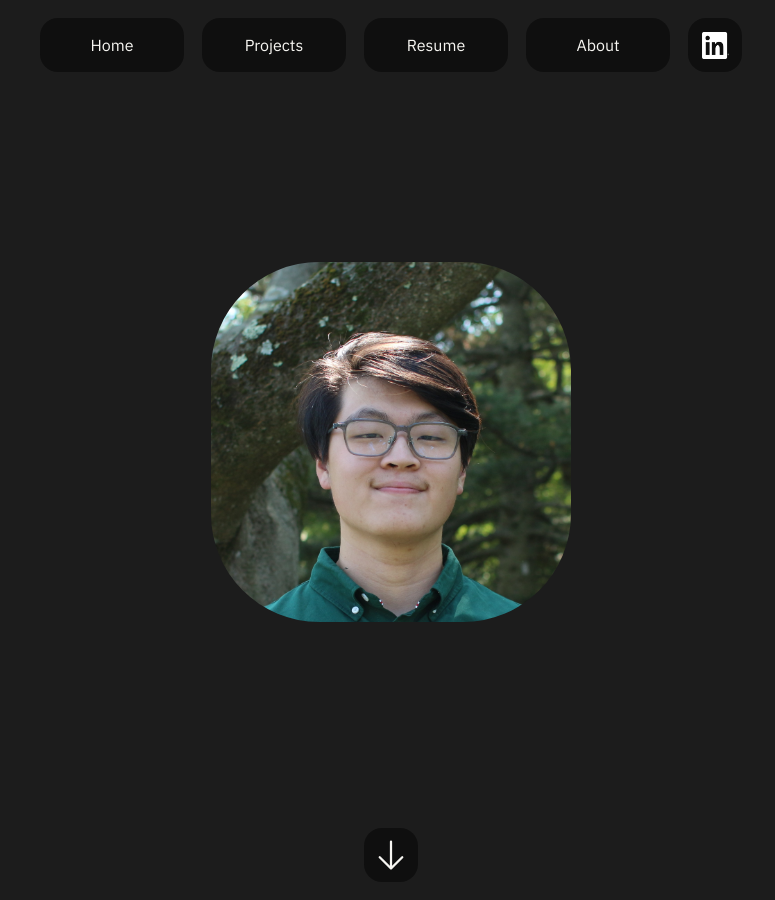
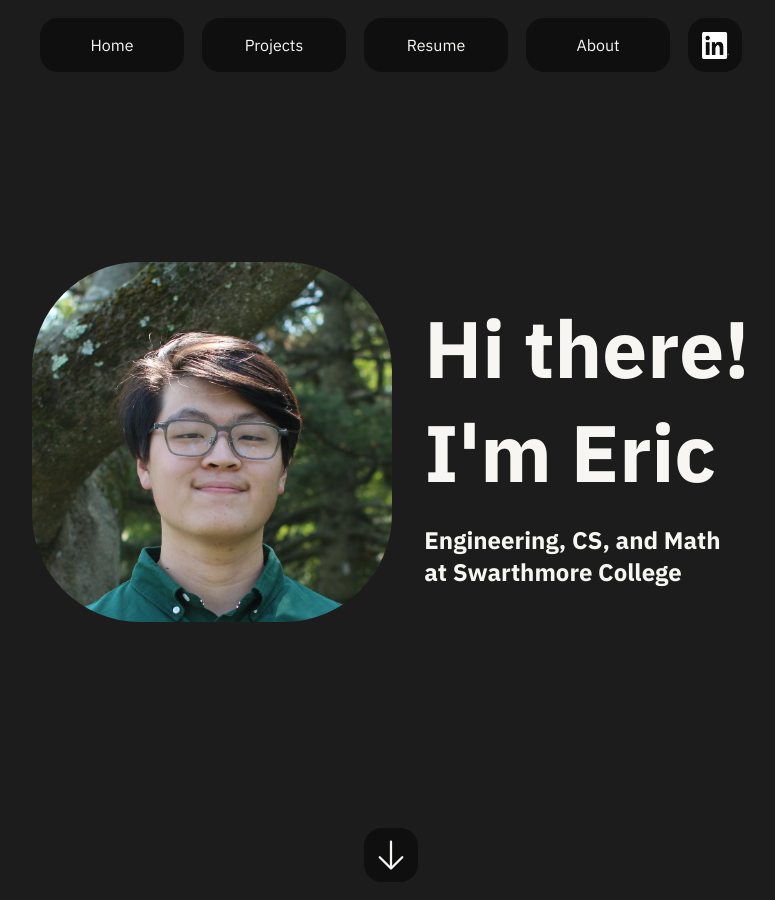
Before and after one commit to ericjchen21/ericjchen21.github.io, a Jekyll site: the page built from index.html, in a window 1280 px wide and 900 px high. Shown: the whole window, without its empty margins (249-1024 px from the left). Built offline with Jekyll 4.4.1, drawn with Linux system fonts in a browser that asks for light colours; comment, search, counter and statistics services are not loaded.

Commit message:
mobile fixes

```diff
--- a/index.html
+++ b/index.html
@@ -11,7 +11,7 @@
         alt="Eric Chen Profile Picture"
       />
     </div>
-    <!-- <div class="landing-introduction">
+    <div class="landing-introduction">
       <h1>
         Hi there!
         <br />
@@ -23,7 +23,7 @@
         <br />
         at Swarthmore College
       </h2>
-    </div> -->
+    </div>
   </div>
   <div class="spacer"></div>
 </div>
```
